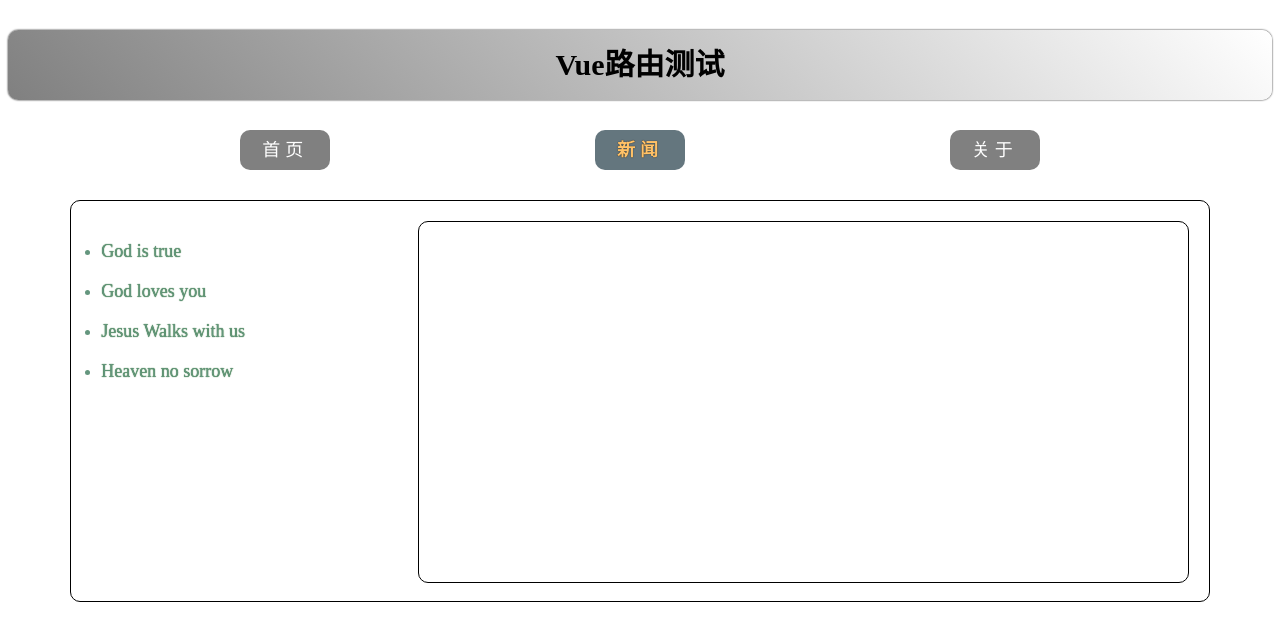
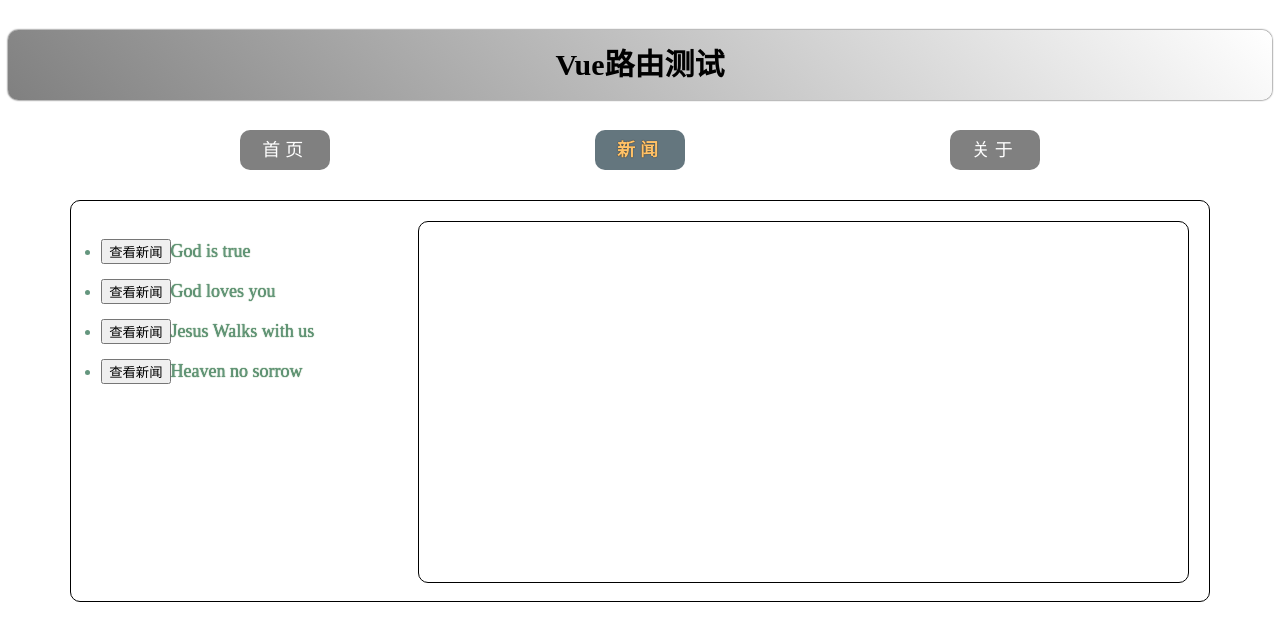
Before and after one commit to ZhouChenxing-Joe/vue3route, a Vue app: page /news in a window 1280 px wide. Shown: the top 640 px of the page. Built offline with nearby package versions, Linux system fonts and the light colour scheme; the HTML template or start-up script is replaced by a standard one.

Commit message:
version 14

```diff
--- a/src/App.vue
+++ b/src/App.vue
@@ -165,3 +165,7 @@ params 参数的学习看文件夹Detail.vue和News.vue
 <RouterLink replace :to="{name:'xinwen'}" active-class="active">新闻</RouterLink>
 <RouterLink replace :to="{ path: '/about' }" active-class="active">关于</RouterLink>
 -->
+
+<!-- 编程式导航的学习
+
+-->
--- a/src/pages/Home.vue
+++ b/src/pages/Home.vue
@@ -5,6 +5,17 @@
 </template>
 
 <script lang="ts" setup name="Home">
+import { onMounted } from 'vue';
+import { useRouter } from 'vue-router';
+
+const router = useRouter()
+
+onMounted(()=>{
+    setTimeout(()=>{
+        //在此处编写一段代码让路由实现跳转，这里就要用到编程式路由
+        router.push('/news')
+    },3000)
+})
 </script>
 
 <style scoped>
--- a/src/pages/News.vue
+++ b/src/pages/News.vue
@@ -3,12 +3,13 @@
         <!-- 导航区 -->
         <ul>
             <li v-for="news in newsList" :key="news.id">
+                <button @click="showNewsDetail(news)">查看新闻</button>
                 <!-- 第一种写法 query 参数的学习-->
-                <!-- <RouterLink :to="`/news/detail?id=${news.id}&title=${news.title}&content=${news.content}`">{{ news.title }}</RouterLink> -->
+                <RouterLink :to="`/news/detail?id=${news.id}&title=${news.title}&content=${news.content}`">{{ news.title }}</RouterLink>
 
                 <!-- 第二种写法 -->
-               <!--query参数  的学习
-                <RouterLink :to="{
+               <!--query参数  的学习-->
+                <!-- <RouterLink :to="{
                     name: 'xiangxi',
                     query: {
                         id: news.id,
@@ -20,7 +21,7 @@
                 </RouterLink> -->
 
                 <!-- params 参数的学习 第一种写法-->
-                <RouterLink :to="`/news/detail/${news.id}/${news.title}/${news.content}`">{{ news.title }}</RouterLink>
+                <!-- <RouterLink :to="`/news/detail/${news.id}/${news.title}/${news.content}`">{{ news.title }}</RouterLink> -->
 
                 <!-- params 参数的学习 第二种写法 -->
                 <!-- <RouterLink
@@ -45,7 +46,7 @@
 
 <script setup lang="ts" name="News">
 import { reactive } from 'vue';
-import { RouterView, RouterLink } from 'vue-router';
+import { RouterView, RouterLink, useRouter } from 'vue-router';
 
 const newsList = reactive([
     { id: 'news01', title: 'God is true', content: 'Seek Him' },
@@ -53,6 +54,25 @@ const newsList = reactive([
     { id: 'news03', title: 'Jesus Walks with us', content: 'Jesus is Coming' },
     { id: 'news04', title: 'Heaven no sorrow', content: 'We will be in Heaven' },
 ])
+
+const router = useRouter()
+
+interface NewsInter{
+    id:string,
+    title:string,
+    content:string
+}
+
+function showNewsDetail(news:NewsInter){
+    router.push({
+        name:'xiang',
+        query:{
+            id:news.id,
+            title:news.title,
+            content:news.content
+        }
+    })
+}
 </script>
 
 <style scoped>
```
